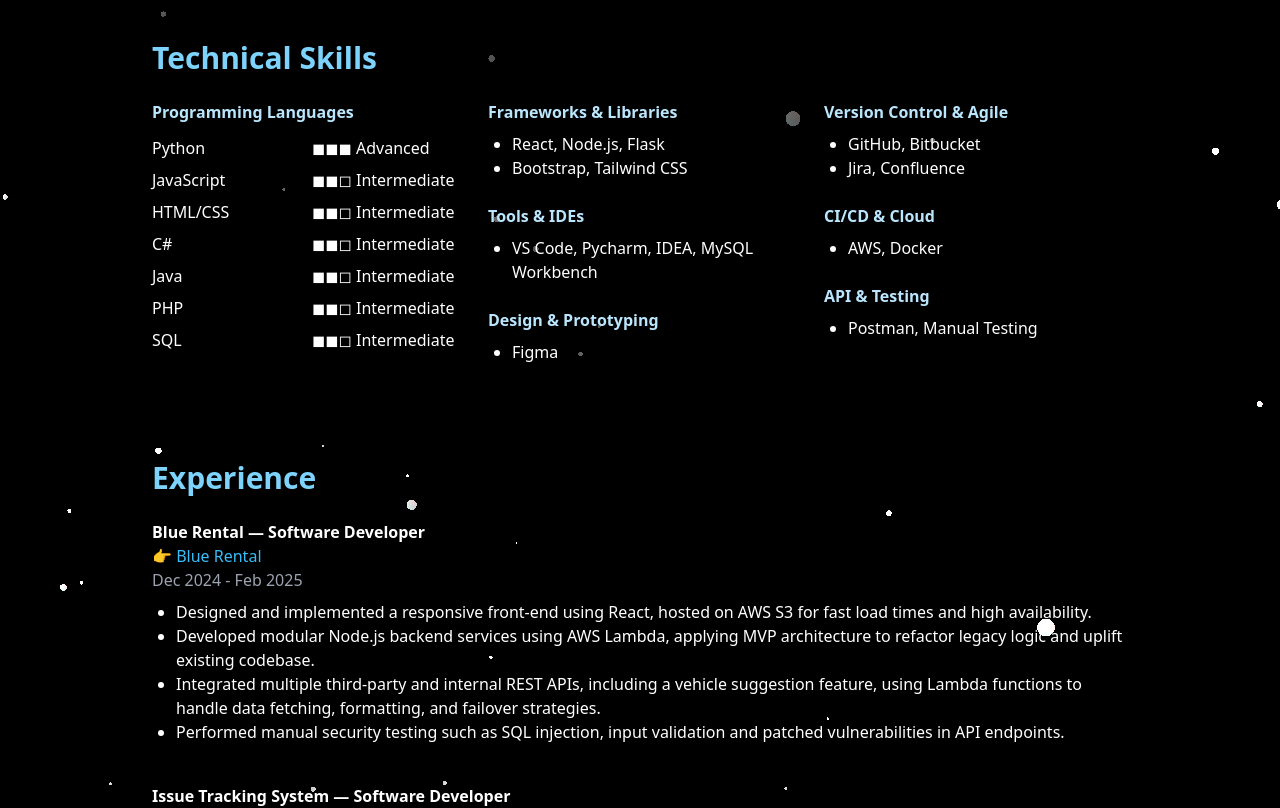
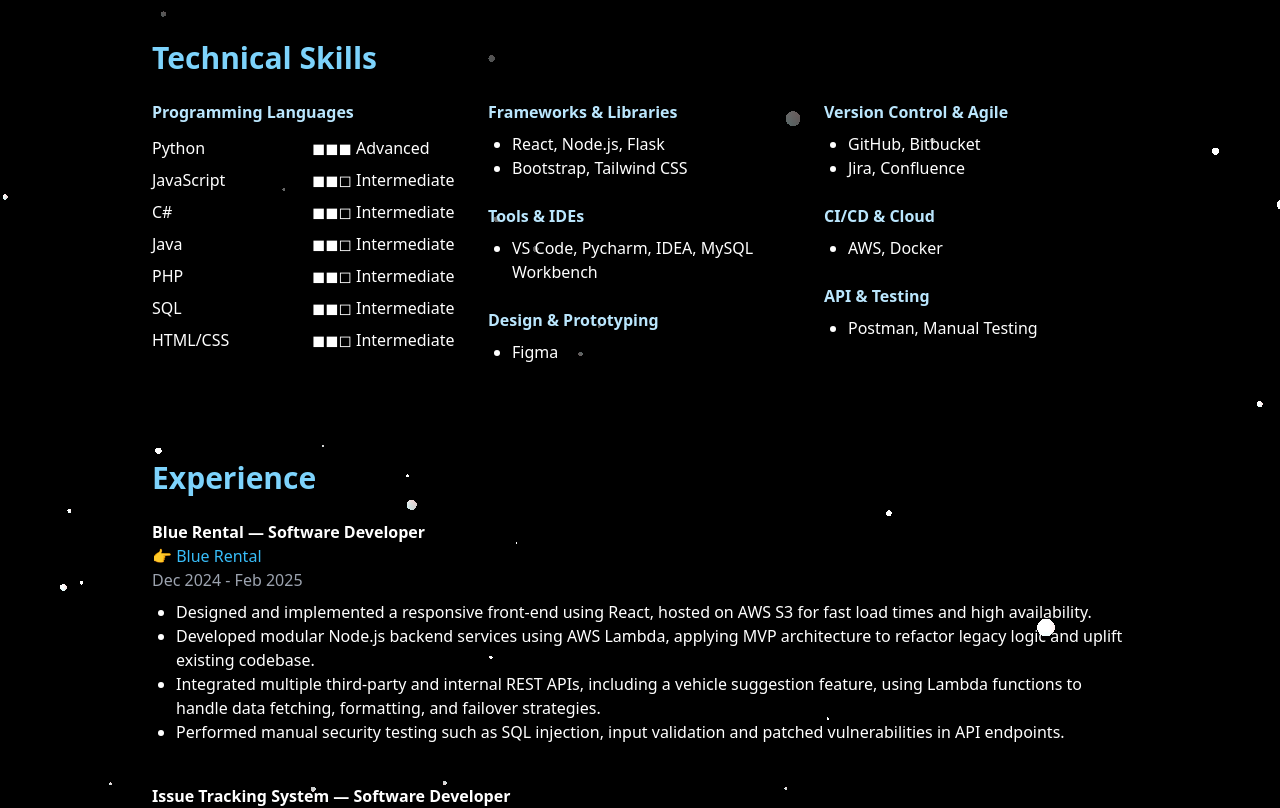
Before and after one commit to RealFifii/Phoebe-Portfolio, a React (Create React App) app: page / in a window 1280 px wide. Shown: the part 1000-1808 px from the top of the page. Built offline with nearby package versions, Linux system fonts and the light colour scheme.

Commit message:
Refactor App component structure for improved readability

```diff
--- a/src/App.js
+++ b/src/App.js
@@ -138,11 +138,11 @@ function App() {
                     {[
                       { name: "Python", level: "◼︎◼︎◼︎ Advanced" },
                       { name: "JavaScript", level: "◼︎◼︎◻︎ Intermediate" },
-                      { name: "HTML/CSS", level: "◼︎◼︎◻︎ Intermediate" },
                       { name: "C#", level: "◼︎◼︎◻︎ Intermediate" },
                       { name: "Java", level: "◼︎◼︎◻︎ Intermediate" },
                       { name: "PHP", level: "◼︎◼︎◻︎ Intermediate" },
                       { name: "SQL", level: "◼︎◼︎◻︎ Intermediate" },
+                      { name: "HTML/CSS", level: "◼︎◼︎◻︎ Intermediate" },
                     ].map((lang) => (
                       <li key={lang.name} className="grid grid-cols-2 gap-4 py-1">
                         <span>{lang.name}</span>
```
